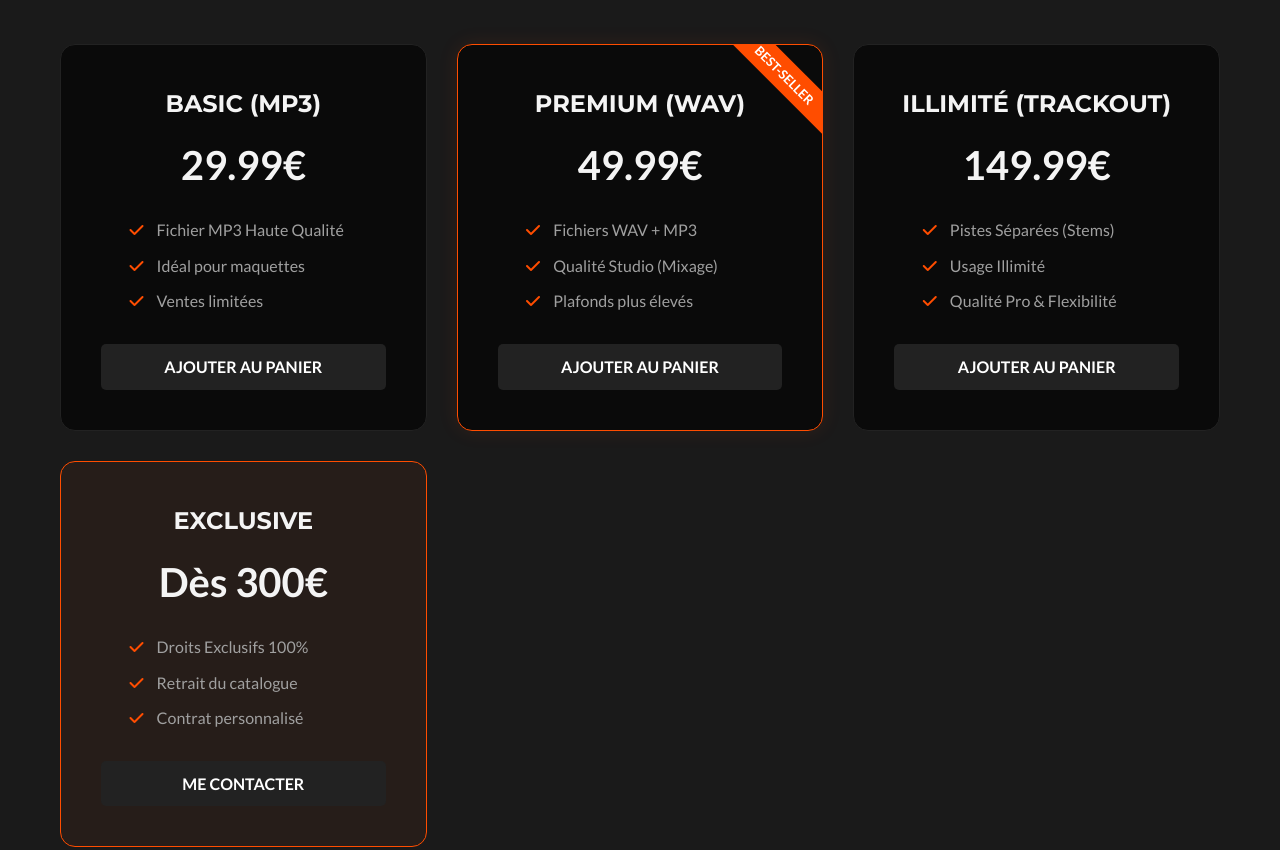
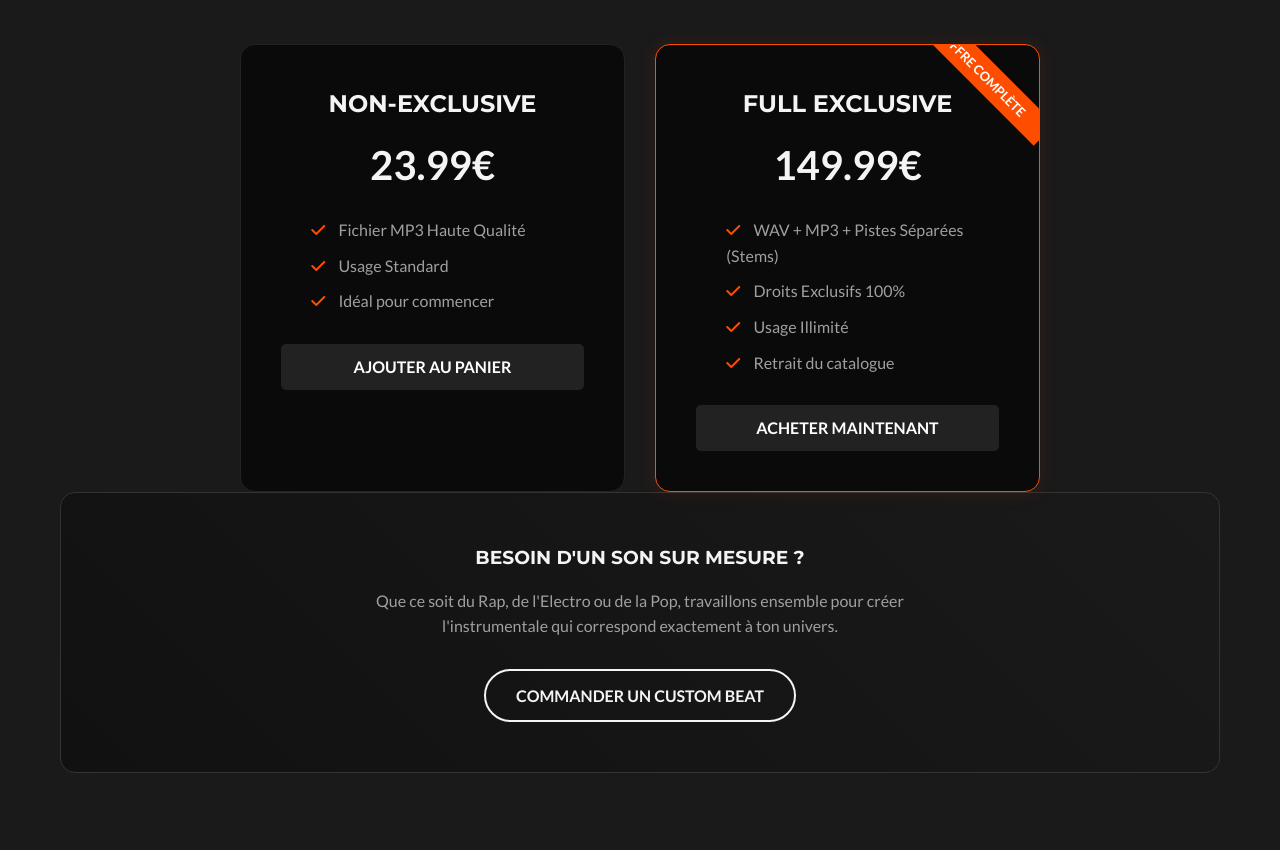
Before and after one commit to elydelaire-ux/Hydrex_app, a plain HTML site: page services.html in a window 1280 px wide. Shown: the part 519-1369 px from the top of the page. Drawn offline with Linux system fonts and the light colour scheme.

Commit message:
update services

```diff
--- a/services.html
+++ b/services.html
@@ -45,48 +45,30 @@
         <div class="container">
             <h2 class="section-title">LICENCES & <span class="accent-text">TARIFS</span></h2>
 
-            <div class="licenses-grid">
+            <div class="licenses-grid"
+                style="grid-template-columns: repeat(auto-fit, minmax(300px, 1fr)); max-width: 800px; margin: 0 auto;">
                 <div class="license-card">
-                    <h3>BASIC (MP3)</h3>
-                    <p class="price">29.99€</p>
+                    <h3>NON-EXCLUSIVE</h3>
+                    <p class="price">23.99€</p>
                     <ul>
                         <li><i class="fas fa-check"></i> Fichier MP3 Haute Qualité</li>
-                        <li><i class="fas fa-check"></i> Idéal pour maquettes</li>
-                        <li><i class="fas fa-check"></i> Ventes limitées</li>
+                        <li><i class="fas fa-check"></i> Usage Standard</li>
+                        <li><i class="fas fa-check"></i> Idéal pour commencer</li>
                     </ul>
                     <a href="catalogue.html" class="btn-license">AJOUTER AU PANIER</a>
                 </div>
+
                 <div class="license-card featured">
-                    <div class="popular-tag">BEST-SELLER</div>
-                    <h3>PREMIUM (WAV)</h3>
-                    <p class="price">49.99€</p>
-                    <ul>
-                        <li><i class="fas fa-check"></i> Fichiers WAV + MP3</li>
-                        <li><i class="fas fa-check"></i> Qualité Studio (Mixage)</li>
-                        <li><i class="fas fa-check"></i> Plafonds plus élevés</li>
-                    </ul>
-                    <a href="catalogue.html" class="btn-license">AJOUTER AU PANIER</a>
-                </div>
-                <div class="license-card">
-                    <h3>ILLIMITÉ (TRACKOUT)</h3>
+                    <div class="popular-tag">OFFRE COMPLÈTE</div>
+                    <h3>FULL EXCLUSIVE</h3>
                     <p class="price">149.99€</p>
                     <ul>
-                        <li><i class="fas fa-check"></i> Pistes Séparées (Stems)</li>
+                        <li><i class="fas fa-check"></i> WAV + MP3 + Pistes Séparées (Stems)</li>
+                        <li><i class="fas fa-check"></i> Droits Exclusifs 100%</li>
                         <li><i class="fas fa-check"></i> Usage Illimité</li>
-                        <li><i class="fas fa-check"></i> Qualité Pro & Flexibilité</li>
+                        <li><i class="fas fa-check"></i> Retrait du catalogue</li>
                     </ul>
-                    <a href="catalogue.html" class="btn-license">AJOUTER AU PANIER</a>
-                </div>
-                <div class="license-card"
-                    style="border-color: var(--accent-color); background: rgba(255, 77, 0, 0.05);">
-                    <h3>EXCLUSIVE</h3>
-                    <p class="price">Dès 300€</p>
-                    <ul>
-                        <li><i class="fas fa-check"></i> Droits Exclusifs 100%</li>
-                        <li><i class="fas fa-check"></i> Retrait du catalogue</li>
-                        <li><i class="fas fa-check"></i> Contrat personnalisé</li>
-                    </ul>
-                    <a href="contact.html" class="btn-license">ME CONTACTER</a>
+                    <a href="contact.html" class="btn-license">ACHETER MAINTENANT</a>
                 </div>
             </div>
 
```
